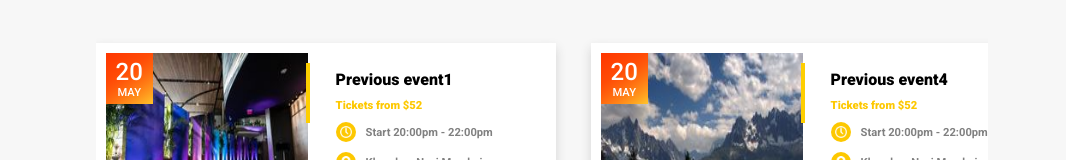
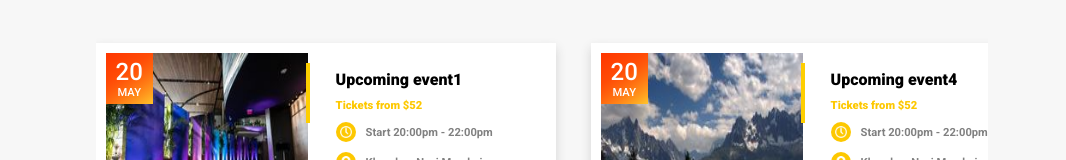
Before and after one commit to OmkarGarate/mosaic, a React (Create React App) app: page /upEvents in a window 1280 px wide. Shown: the part 769-929 px from the top of the page, without its empty margins (98-1164 px from the left). Built offline with nearby package versions, Linux system fonts and the light colour scheme.

Commit message:
fixed upcoming event's text

```diff
--- a/src/Components/UpEvents.js
+++ b/src/Components/UpEvents.js
@@ -17,7 +17,7 @@ function UpEvents() {
     const events = [];
     for (var i = 0; i < 20; i++) {
     events.push({
-        name: "Previous event" + (i + 1),
+        name: "Upcoming event" + (i + 1),
         img : images[k]
     });
     if(k===7)
```
